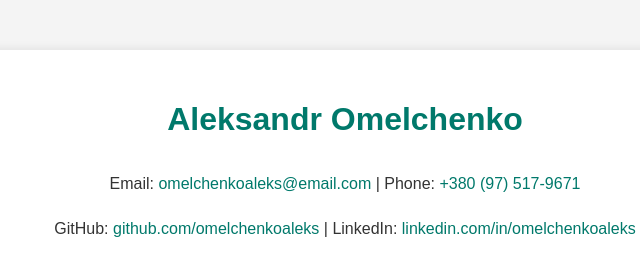
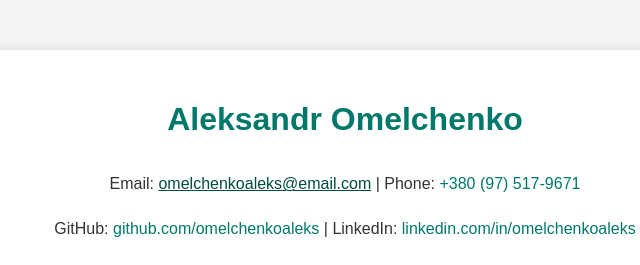
Before and after one commit to omelchenkoaleks/Resume, a plain HTML site: page index.html in a window 1280 px wide. In both pictures the pointer is over the link "omelchenkoaleks@email.com". Shown: the top 265 px of the page, 295-935 px from the left. Drawn offline with Linux system fonts and the light colour scheme.

Commit message:
Update index.html
hover effect for links

```diff
--- a/index.html
+++ b/index.html
@@ -57,6 +57,10 @@
         }
         .projects, .experience, .education {
             margin-bottom: 20px;
+        }
+        .contact-info a:hover {
+            text-decoration: underline;
+            color: #004d40;
         }
         footer {
             text-align: center;
```
